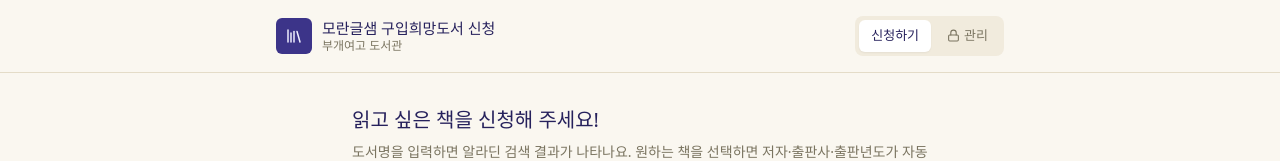
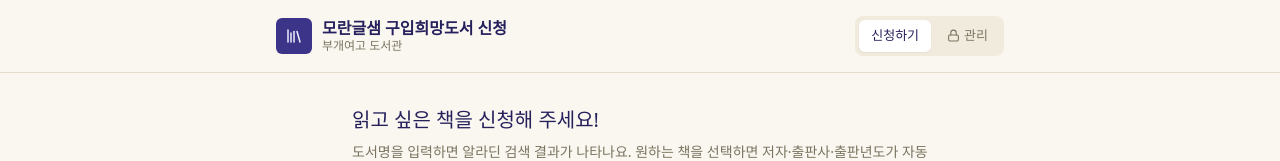
Before and after one commit to steal1224-sys/library-book-request, a Next.js app: page / in a window 1280 px wide. Shown: the top 161 px of the page. Built offline with nearby package versions, Linux system fonts and the light colour scheme.

Commit message:
Update index.js

```diff
--- a/pages/index.js
+++ b/pages/index.js
@@ -249,7 +249,7 @@ export default function Home() {
               <Library size={18} className="text-[#EEEDFE]" />
             </div>
             <div>
-              <h1 className="text-[15px] font-medium text-[#26215C] leading-tight">
+              <h1 className="text-[16px] font-bold text-[#26215C] leading-tight">
                 모란글샘 구입희망도서 신청
               </h1>
               <p className="text-[12px] text-[#7A7460] leading-tight">부개여고 도서관</p>
```
